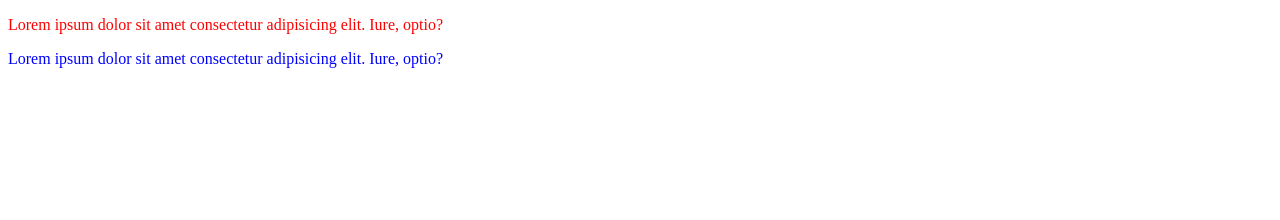
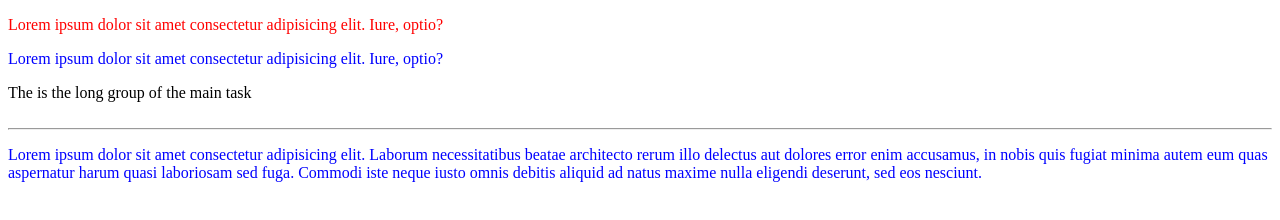
Before and after one commit to AshishSingh82103/CSS-Series, a plain HTML site: page Course-code/html/Level-1/descendant selector.html in a window 1280 px wide. Drawn offline with Linux system fonts and the light colour scheme.

Commit message:
Initial commit

```diff
--- a/Course-code/html/Level-1/descendant selector.html
+++ b/Course-code/html/Level-1/descendant selector.html
@@ -21,6 +21,11 @@
     <p>
         Lorem ipsum dolor sit amet consectetur adipisicing elit. Iure, optio?
     </p>
+    <aside>The is the long group of the main task </aside>
+    <br>
+    <hr>
+    <p>Lorem ipsum dolor sit amet consectetur adipisicing elit. Laborum necessitatibus beatae architecto rerum illo delectus aut dolores error enim accusamus, in nobis quis fugiat minima autem eum quas aspernatur harum quasi laboriosam sed fuga. Commodi iste neque iusto omnis debitis aliquid ad natus maxime nulla eligendi deserunt, sed eos nesciunt.
+    </p>
 
 </body>
 
```
Also changed, not shown: Course-code/Project Myn Clone/index.html (+1 -1 lines), Course-code/html/Level-5/z-index.html (+1 -0 lines).
